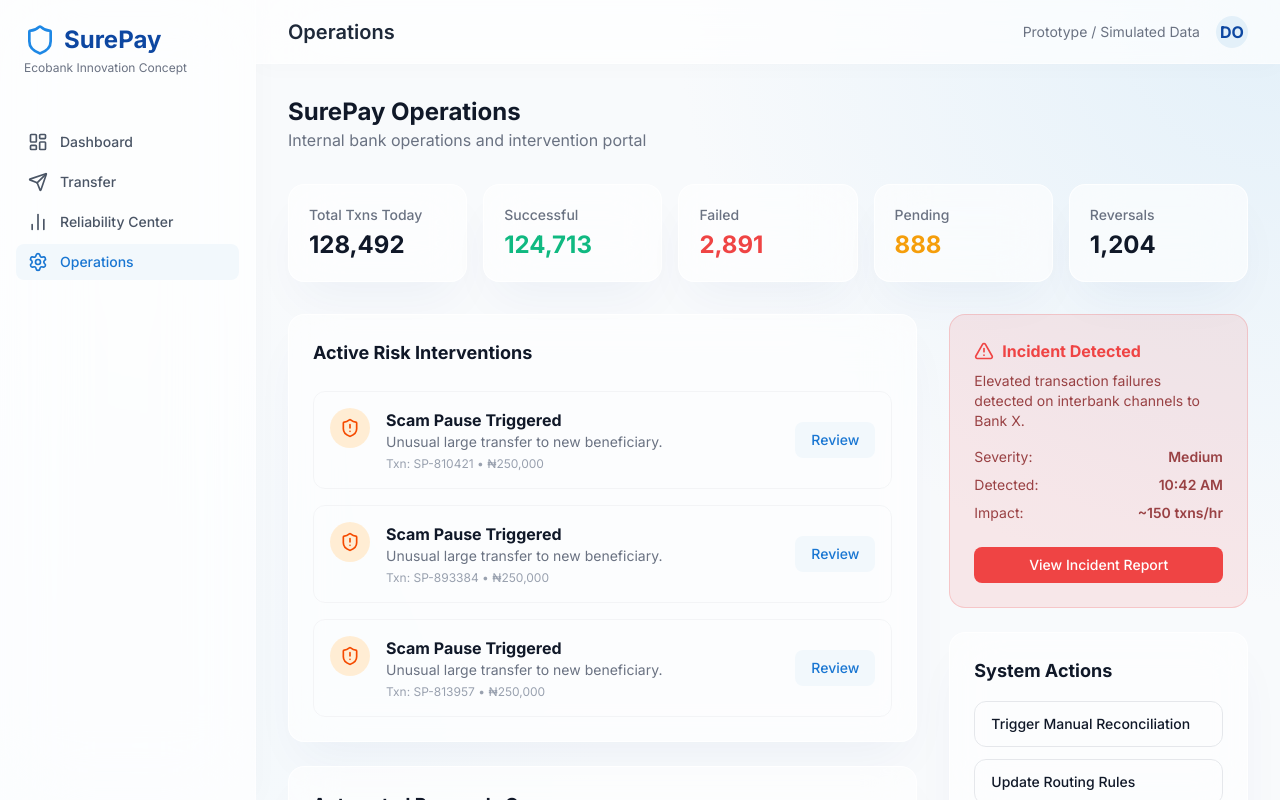
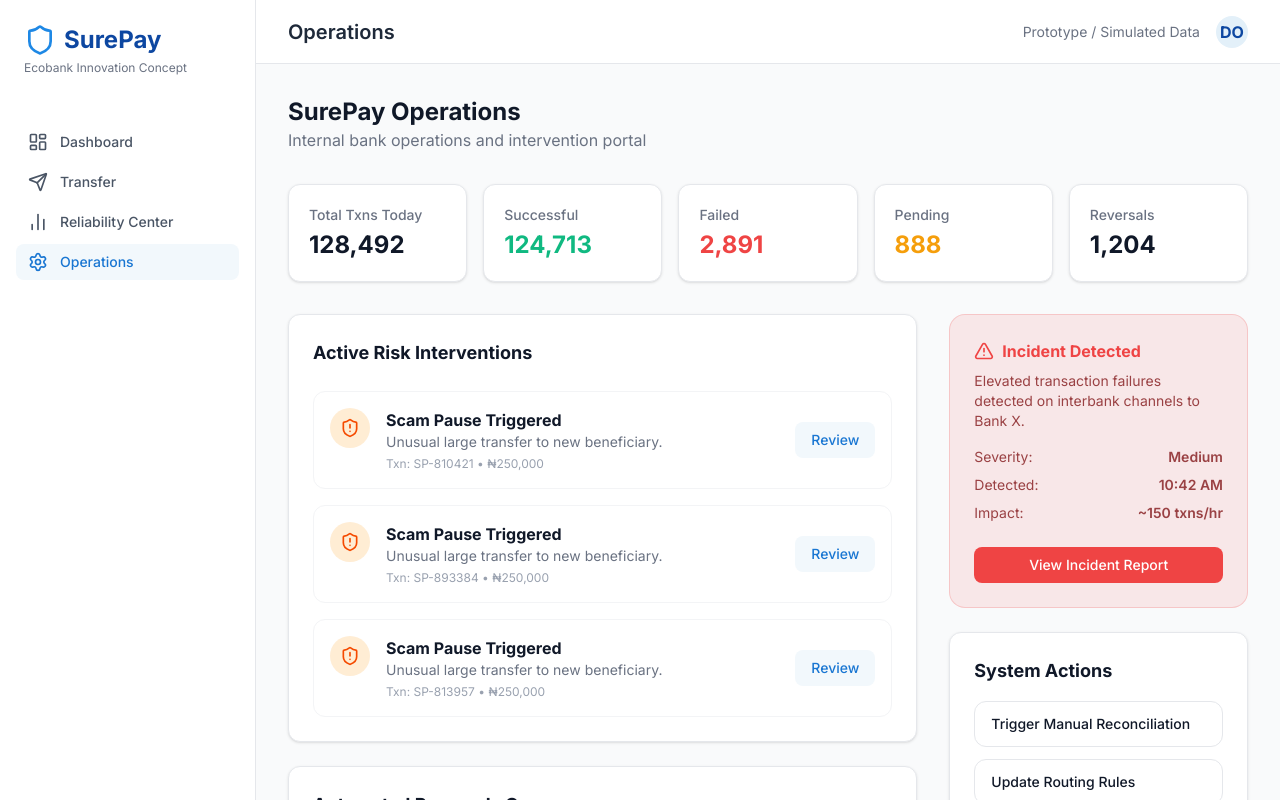
Before and after one commit to DavidDeez/SurePay, a React (Vite) app: page /admin in a window 1280 px wide. Built offline with nearby package versions, Linux system fonts and the light colour scheme.

Commit message:
Remove glassmorphism, use clean solid banking aesthetic

```diff
--- /dev/null
+++ b/cleanup.cjs
@@ -0,0 +1,62 @@
+const fs = require('fs');
+const path = require('path');
+
+const pagesDir = path.join(__dirname, 'src', 'pages');
+const layoutPath = path.join(__dirname, 'src', 'components', 'Layout.tsx');
+const cssPath = path.join(__dirname, 'src', 'index.css');
+
+function replaceInFile(filePath, replacements) {
+  let content = fs.readFileSync(filePath, 'utf8');
+  for (const [from, to] of replacements) {
+    content = content.replace(from, to);
+  }
+  fs.writeFileSync(filePath, content, 'utf8');
+}
+
+const pageReplacements = [
+  [/bg-white\/60 backdrop-blur-xl rounded-2xl shadow-2xl shadow-blue-900\/5 border border-white\/80/g, 'bg-white rounded-xl shadow-sm border border-gray-200'],
+  [/bg-white\/60 backdrop-blur-xl p-6 rounded-2xl shadow-2xl shadow-blue-900\/5 border border-white\/80/g, 'bg-white p-6 rounded-xl shadow-sm border border-gray-200'],
+  [/bg-white\/60 backdrop-blur-xl p-5 rounded-2xl shadow-2xl shadow-blue-900\/5 border border-white\/80/g, 'bg-white p-5 rounded-xl shadow-sm border border-gray-200'],
+  [/bg-white\/60 backdrop-blur-xl rounded-2xl p-6 shadow-2xl shadow-blue-900\/5 border border-white\/80/g, 'bg-white rounded-xl p-6 shadow-sm border border-gray-200'],
+  [/bg-white\/60 backdrop-blur-xl rounded-2xl shadow-2xl shadow-blue-900\/10 border border-white\/80/g, 'bg-white rounded-xl shadow-sm border border-gray-200'],
+  [/bg-white\/80 backdrop-blur-md p-4 rounded-xl border border-white shadow-lg shadow-slate-200\/50/g, 'bg-white p-4 rounded-xl border border-gray-200 shadow-sm']
+];
+
+const files = fs.readdirSync(pagesDir);
+for (const file of files) {
+  if (file.endsWith('.tsx')) {
+    replaceInFile(path.join(pagesDir, file), pageReplacements);
+  }
+}
+
+// Layout replacements
+replaceInFile(layoutPath, [
+  [/bg-white\/70 backdrop-blur-2xl border-r border-white\/50 shadow-\[4px_0_24px_rgba\(0,0,0,0\.02\)\]/g, 'bg-white border-r border-gray-200'],
+  [/bg-white\/70 backdrop-blur-2xl border-b border-white\/50 shadow-\[0_4px_24px_rgba\(0,0,0,0\.02\)\]/g, 'bg-white border-b border-gray-200'],
+  [/bg-transparent/g, 'bg-[#F9FAFB]']
+]);
+
+// Reset CSS background
+const cssContent = `@import "tailwindcss";
+
+@theme {
+  --color-ecobank-50: #f2f8fc;
+  --color-ecobank-100: #e3f0f9;
+  --color-ecobank-500: #1e88e5;
+  --color-ecobank-600: #1976d2;
+  --color-ecobank-900: #0d47a1;
+  --color-success: #10B981;
+  --color-warning: #F59E0B;
+  --color-danger: #EF4444;
+}
+
+@layer base {
+  body {
+    font-family: 'Inter', -apple-system, sans-serif;
+    @apply text-gray-900 bg-[#F9FAFB] min-h-screen antialiased;
+  }
+}
+`;
+fs.writeFileSync(cssPath, cssContent, 'utf8');
+
+console.log('Cleaned up slop.');
--- a/src/components/Layout.tsx
+++ b/src/components/Layout.tsx
@@ -13,8 +13,8 @@
   ];
 
   return (
-    <div className="flex h-screen bg-transparent">
-      <aside className="w-64 bg-white/70 backdrop-blur-2xl border-r border-white/50 shadow-[4px_0_24px_rgba(0,0,0,0.02)] z-10">
+    <div className="flex h-screen bg-[#F9FAFB]">
+      <aside className="w-64 bg-white border-r border-gray-200 z-10">
         <div className="p-6">
           <div className="flex items-center gap-2 font-bold text-2xl text-ecobank-900">
             <Shield className="h-8 w-8 text-ecobank-500" />
@@ -44,7 +44,7 @@
         </nav>
       </aside>
       <main className="flex-1 overflow-auto">
-        <header className="bg-white/70 backdrop-blur-2xl border-b border-white/50 shadow-[0_4px_24px_rgba(0,0,0,0.02)] h-16 flex items-center px-8 justify-between sticky top-0 z-10">
+        <header className="bg-white border-b border-gray-200 h-16 flex items-center px-8 justify-between sticky top-0 z-10">
           <h1 className="text-xl font-semibold text-gray-800">
             {navItems.find(i => i.path === location.pathname)?.name || 'SurePay'}
           </h1>
--- a/src/index.css
+++ b/src/index.css
@@ -13,17 +13,7 @@
 
 @layer base {
   body {
-    font-family: 'Inter', sans-serif;
-    @apply text-gray-900 bg-slate-50 min-h-screen relative;
-  }
-
-  body::before {
-    content: '';
-    position: absolute;
-    inset: 0;
-    z-index: -1;
-    background: radial-gradient(circle at top right, #e3f0f9 0%, transparent 40%),
-                radial-gradient(circle at bottom left, #f2f8fc 0%, transparent 40%);
-    background-attachment: fixed;
+    font-family: 'Inter', -apple-system, sans-serif;
+    @apply text-gray-900 bg-[#F9FAFB] min-h-screen antialiased;
   }
 }
--- a/src/pages/AdminDashboard.tsx
+++ b/src/pages/AdminDashboard.tsx
@@ -10,23 +10,23 @@
       </div>
 
       <div className="grid grid-cols-1 md:grid-cols-5 gap-4">
-        <div className="bg-white/60 backdrop-blur-xl p-5 rounded-2xl shadow-2xl shadow-blue-900/5 border border-white/80 col-span-2 md:col-span-1">
+        <div className="bg-white p-5 rounded-xl shadow-sm border border-gray-200 col-span-2 md:col-span-1">
           <div className="text-gray-500 text-sm font-medium mb-1">Total Txns Today</div>
           <div className="text-2xl font-bold text-gray-900">128,492</div>
         </div>
-        <div className="bg-white/60 backdrop-blur-xl p-5 rounded-2xl shadow-2xl shadow-blue-900/5 border border-white/80 col-span-2 md:col-span-1">
+        <div className="bg-white p-5 rounded-xl shadow-sm border border-gray-200 col-span-2 md:col-span-1">
           <div className="text-gray-500 text-sm font-medium mb-1">Successful</div>
           <div className="text-2xl font-bold text-success">124,713</div>
         </div>
-        <div className="bg-white/60 backdrop-blur-xl p-5 rounded-2xl shadow-2xl shadow-blue-900/5 border border-white/80 col-span-2 md:col-span-1">
+        <div className="bg-white p-5 rounded-xl shadow-sm border border-gray-200 col-span-2 md:col-span-1">
           <div className="text-gray-500 text-sm font-medium mb-1">Failed</div>
           <div className="text-2xl font-bold text-danger">2,891</div>
         </div>
-        <div className="bg-white/60 backdrop-blur-xl p-5 rounded-2xl shadow-2xl shadow-blue-900/5 border border-white/80 col-span-2 md:col-span-1">
+        <div className="bg-white p-5 rounded-xl shadow-sm border border-gray-200 col-span-2 md:col-span-1">
           <div className="text-gray-500 text-sm font-medium mb-1">Pending</div>
           <div className="text-2xl font-bold text-warning">888</div>
         </div>
-        <div className="bg-white/60 backdrop-blur-xl p-5 rounded-2xl shadow-2xl shadow-blue-900/5 border border-white/80 col-span-2 md:col-span-1">
+        <div className="bg-white p-5 rounded-xl shadow-sm border border-gray-200 col-span-2 md:col-span-1">
           <div className="text-gray-500 text-sm font-medium mb-1">Reversals</div>
           <div className="text-2xl font-bold text-gray-900">1,204</div>
         </div>
@@ -34,7 +34,7 @@
 
       <div className="grid grid-cols-1 lg:grid-cols-3 gap-8">
          <div className="lg:col-span-2 space-y-6">
-            <div className="bg-white/60 backdrop-blur-xl p-6 rounded-2xl shadow-2xl shadow-blue-900/5 border border-white/80">
+            <div className="bg-white p-6 rounded-xl shadow-sm border border-gray-200">
                <h3 className="text-lg font-bold text-gray-900 mb-6">Active Risk Interventions</h3>
                <div className="space-y-4">
                   {[1, 2, 3].map((i) => (
@@ -57,7 +57,7 @@
                </div>
             </div>
 
-            <div className="bg-white/60 backdrop-blur-xl p-6 rounded-2xl shadow-2xl shadow-blue-900/5 border border-white/80">
+            <div className="bg-white p-6 rounded-xl shadow-sm border border-gray-200">
                <h3 className="text-lg font-bold text-gray-900 mb-6">Automated Reversals Queue</h3>
                <table className="w-full text-sm text-left">
                   <thead className="text-xs text-gray-500 uppercase bg-gray-50">
@@ -106,7 +106,7 @@
                </button>
             </div>
 
-            <div className="bg-white/60 backdrop-blur-xl p-6 rounded-2xl shadow-2xl shadow-blue-900/5 border border-white/80">
+            <div className="bg-white p-6 rounded-xl shadow-sm border border-gray-200">
                <h3 className="text-lg font-bold text-gray-900 mb-4">System Actions</h3>
                <div className="space-y-3">
                   <button className="w-full text-left px-4 py-3 border border-gray-200 rounded-xl hover:bg-gray-50 transition text-sm font-medium">
--- a/src/pages/Dashboard.tsx
+++ b/src/pages/Dashboard.tsx
@@ -43,7 +43,7 @@
 
       <div className="grid grid-cols-1 md:grid-cols-2 gap-8">
         {/* Network Health */}
-        <div className="bg-white/60 backdrop-blur-xl rounded-2xl p-6 shadow-2xl shadow-blue-900/5 border border-white/80">
+        <div className="bg-white rounded-xl p-6 shadow-sm border border-gray-200">
           <h3 className="text-lg font-semibold text-gray-900 mb-4">Payment Network Health</h3>
           <div className="space-y-4">
             <div className="flex items-center justify-between">
@@ -81,7 +81,7 @@
         </div>
 
         {/* Recent Transactions */}
-        <div className="bg-white/60 backdrop-blur-xl rounded-2xl p-6 shadow-2xl shadow-blue-900/5 border border-white/80">
+        <div className="bg-white rounded-xl p-6 shadow-sm border border-gray-200">
           <h3 className="text-lg font-semibold text-gray-900 mb-4">Recent Transactions</h3>
           <div className="space-y-4">
             <div className="flex items-center justify-between">
--- a/src/pages/Receipt.tsx
+++ b/src/pages/Receipt.tsx
@@ -26,7 +26,7 @@
         Back
       </button>
 
-      <div className="bg-white/60 backdrop-blur-xl rounded-2xl shadow-2xl shadow-blue-900/10 border border-white/80 overflow-hidden relative">
+      <div className="bg-white rounded-xl shadow-sm border border-gray-200 overflow-hidden relative">
         {/* Verification banner */}
         <div className={`py-3 px-6 ${isFailed ? 'bg-danger' : 'bg-success'} text-white flex items-center justify-center gap-2 font-medium`}>
           <ShieldCheck className="h-5 w-5" />
--- a/src/pages/Tracker.tsx
+++ b/src/pages/Tracker.tsx
@@ -73,7 +73,7 @@
         Back to Dashboard
       </button>
 
-      <div className="bg-white/60 backdrop-blur-xl rounded-2xl shadow-2xl shadow-blue-900/5 border border-white/80 overflow-hidden">
+      <div className="bg-white rounded-xl shadow-sm border border-gray-200 overflow-hidden">
         <div className={`p-8 text-center ${isFailed ? (isReversed ? 'bg-orange-600' : 'bg-danger') : currentStep === 4 ? 'bg-success' : 'bg-ecobank-600'} text-white transition-colors duration-500`}>
           <div className="text-sm opacity-80 mb-2">TRANSFER #{id}</div>
           <div className="text-4xl font-bold mb-2">₦{Number(amount.replace(/,/g,'')).toLocaleString()}</div>
@@ -101,7 +101,7 @@
               <div className="flex items-center justify-center w-10 h-10 rounded-full border-4 border-white bg-success text-white shadow shrink-0 md:order-1 md:group-odd:-translate-x-1/2 md:group-even:translate-x-1/2">
                 <CheckCircle2 className="w-5 h-5" />
               </div>
-              <div className="w-[calc(100%-4rem)] md:w-[calc(50%-2.5rem)] bg-white/80 backdrop-blur-md p-4 rounded-xl border border-white shadow-lg shadow-slate-200/50">
+              <div className="w-[calc(100%-4rem)] md:w-[calc(50%-2.5rem)] bg-white p-4 rounded-xl border border-gray-200 shadow-sm">
                 <div className="flex items-center justify-between mb-1">
                   <div className="font-bold text-gray-900">Transfer initiated</div>
                 </div>
--- a/src/pages/Transfer.tsx
+++ b/src/pages/Transfer.tsx
@@ -36,7 +36,7 @@
   };
 
   return (
-    <div className="max-w-2xl mx-auto bg-white/60 backdrop-blur-xl rounded-2xl shadow-2xl shadow-blue-900/5 border border-white/80 p-8">
+    <div className="max-w-2xl mx-auto bg-white rounded-xl shadow-sm border border-gray-200 p-8">
       <h2 className="text-2xl font-bold text-gray-900 mb-6">Send Money</h2>
 
       {step === 1 && (
```
Also changed, not shown: src/pages/ReliabilityCenter.tsx (+7 -7 lines).
